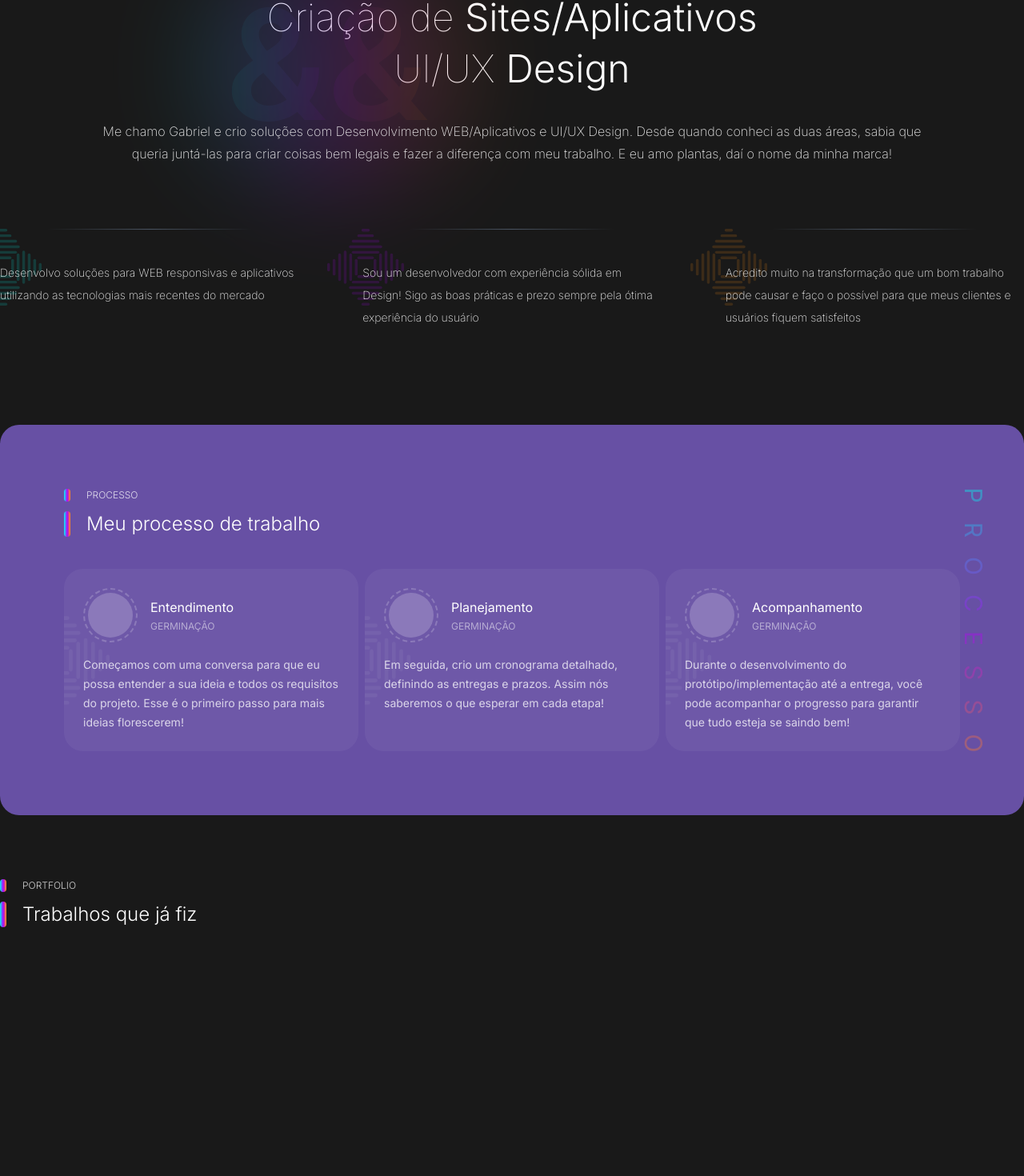
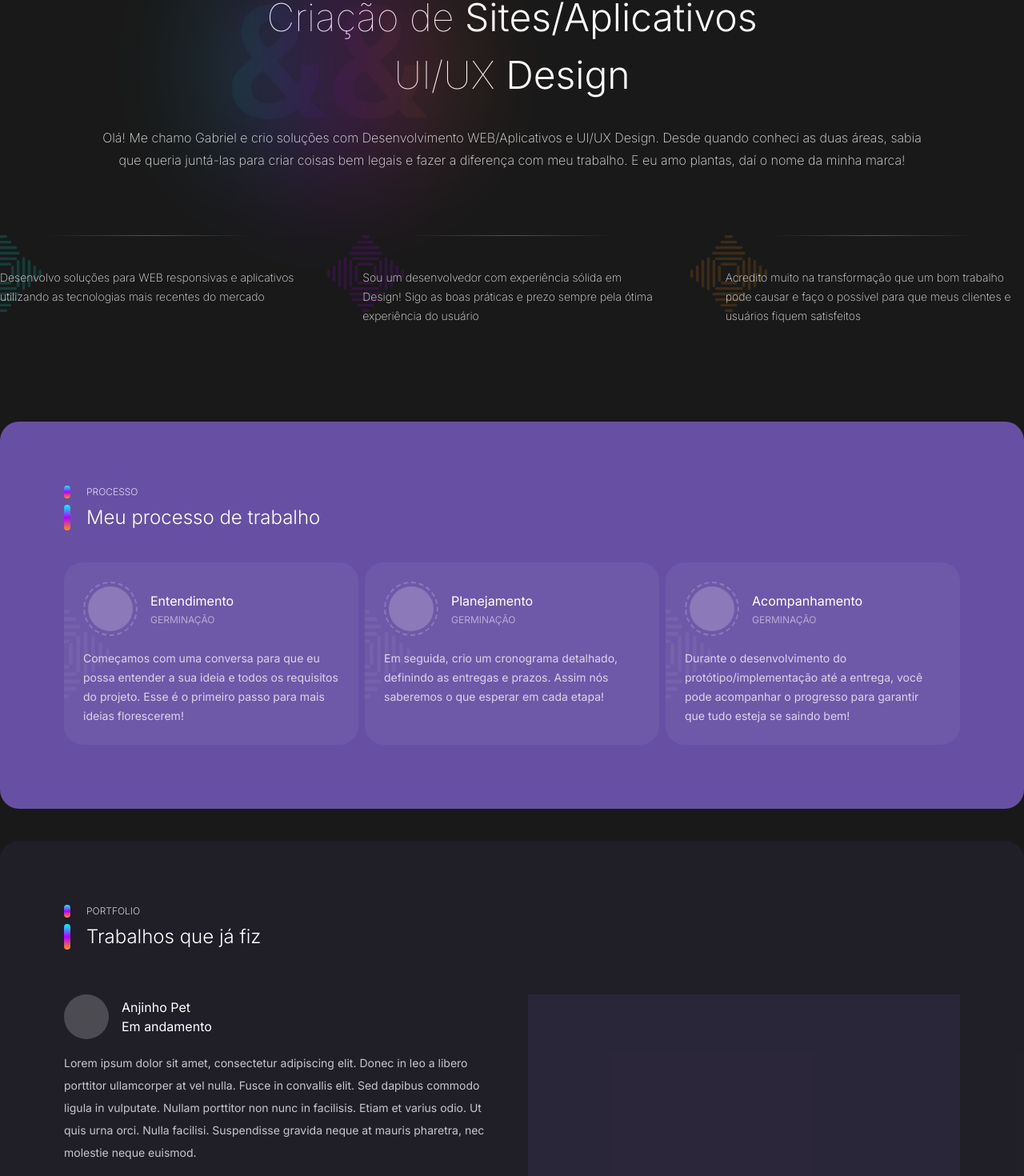
Before and after one commit to poesiabinaria/florar-tech, a React (Create React App) app: page / in a window 1280 px wide. Shown: the part 209-1679 px from the top of the page at 80% size. Before the commit the page ends 1408 px from the top, so only its background shows below. Built offline with nearby package versions, Linux system fonts and the light colour scheme.

Commit message:
refactor and add portfolio section

```diff
--- a/src/App.js
+++ b/src/App.js
@@ -1,6 +1,7 @@
 import "./App.css";
 import FeatureCard from "./components/FeatureCard";
-import Subtitle from "./components/Subtitle";
+import SectionTitle from "./components/SectionTitle";
+import Section from "./components/Section";
 import WorkProcessCard from "./components/WorkProcessCard";
 import logo from "./img/logo.svg";
 import { gradientStyle, textGradientStyle } from "./utils/constants";
@@ -9,7 +10,7 @@ const App = () => {
   return (
     <div>
       <header className="px-2 py-10">
-        <nav className="container mx-auto flex items-center justify-between text-white">
+        <nav className="container mx-auto flex items-center justify-between">
           <ul className="flex items-center gap-16 uppercase font-extgralight text-xs basis-1/3">
             <li className="opacity-60 hover:opacity-100">Processo</li>
             <li className="opacity-60 hover:opacity-100">Portfolio</li>
@@ -28,7 +29,7 @@ const App = () => {
         </nav>
       </header>
 
-      <div id="hero" className="text-white py-20">
+      <div id="hero" className="py-20">
         <div
           id="action-container"
           className="container mx-auto relative text-center"
@@ -50,16 +51,17 @@ const App = () => {
             <span>
               Criação de <span className="font-light">Sites/Aplicativos</span>
             </span>
-            <span className="block mt-4">
+            <span className="block mt-6">
               UI/UX <span className="font-light">Design</span>
             </span>
           </h1>
 
           <p className="font-extralight opacity-90 max-w-screen-lg leading-7 mx-auto">
-            Me chamo Gabriel e crio soluções com Desenvolvimento WEB/Aplicativos
-            e UI/UX Design. Desde quando conheci as duas áreas, sabia que queria
-            juntá-las para criar coisas bem legais e fazer a diferença com meu
-            trabalho. E eu amo plantas, daí o nome da minha marca!
+            Olá! Me chamo Gabriel e crio soluções com Desenvolvimento
+            WEB/Aplicativos e UI/UX Design. Desde quando conheci as duas áreas,
+            sabia que queria juntá-las para criar coisas bem legais e fazer a
+            diferença com meu trabalho. E eu amo plantas, daí o nome da minha
+            marca!
           </p>
         </div>
 
@@ -84,18 +86,12 @@ const App = () => {
         </div>
       </div>
 
-      <div
-        id="work-process"
-        className="container mx-auto relative bg-violet text-white px-20 py-20 mt-10 mb-20 rounded-3xl"
+      <Section
+        id="work-process-section"
+        badge="Processo"
+        title="Meu processo de trabalho"
+        theme="light"
       >
-        <div
-          className={`absolute -right-[9%] bottom-[44%] rotate-90 uppercase text-3xl text-center font-bold tracking-[1.5rem] opacity-40 ${textGradientStyle}`}
-        >
-          Processo
-        </div>
-        <div>
-          <Subtitle badge="Processo" subtitle="Meu processo de trabalho" />
-
         <div className="grid grid-cols-3 gap-2">
           <WorkProcessCard
             icon=""
@@ -118,12 +114,50 @@ const App = () => {
             content="Durante o desenvolvimento do protótipo/implementação até a entrega, você pode acompanhar o progresso para garantir que tudo esteja se saindo bem!"
           />
         </div>
+      </Section>
+
+      <Section
+        id="portfolio-section"
+        badge="Portfolio"
+        title="Trabalhos que já fiz"
+        theme="dark"
+      >
+        <div className="grid grid-cols-2 gap-10 mt-14">
+          <div>
+            <div id="header" className="flex items-center mb-4">
+              <div className="rounded-full bg-white/20 w-14 h-14 mr-4"></div>
+              <div>
+                <div>Anjinho Pet</div>
+                <div>Em andamento</div>
               </div>
             </div>
 
-      <div id="portfolio" className="container mx-auto">
-        <Subtitle badge="Portfolio" subtitle="Trabalhos que já fiz" />
+            <div id="body">
+              <div className="description leading-7 text-sm text-white/75">
+                Lorem ipsum dolor sit amet, consectetur adipiscing elit. Donec
+                in leo a libero porttitor ullamcorper at vel nulla. Fusce in
+                convallis elit. Sed dapibus commodo ligula in vulputate. Nullam
+                porttitor non nunc in facilisis. Etiam et varius odio. Ut quis
+                urna orci. Nulla facilisi. Suspendisse gravida neque at mauris
+                pharetra, nec molestie neque euismod.
               </div>
+
+              <div className="technologies mt-10">
+                <div className="mb-4">Tecnologias utilizadas</div>
+
+                <div>
+                  <div className="item-tech flex items-center">
+                    <div className="rounded-full bg-white/20 w-10 h-10 mr-4"></div>
+                    <div>React Native</div>
+                  </div>
+                </div>
+              </div>
+            </div>
+          </div>
+
+          <div className="bg-violet/15"></div>
+        </div>
+      </Section>
     </div>
   );
 };
--- a/src/components/FeatureCard.js
+++ b/src/components/FeatureCard.js
@@ -32,7 +32,7 @@ const FeatureCard = ({ iconColor, content }) => {
       <div className="absolute top-0 -left-11">
         <img className="opacity-15 w-24" src={icon}></img>
       </div>
-      <div className="font-extralight text-sm leading-7 opacity-90 mt-2">
+      <div className="font-extralight text-sm leading-6 opacity-90 mt-2">
         {content}
       </div>
     </div>
--- /dev/null
+++ b/src/components/Section.js
@@ -0,0 +1,25 @@
+import { textGradientStyle } from "../utils/constants";
+import SectionTitle from "./SectionTitle";
+
+const Section = ({ id, badge, title, theme, children }) => {
+  const background = theme === "light" ? "bg-violet" : "bg-violet/10";
+
+  return (
+    <section
+      id={id}
+      className={`container mx-auto relative px-20 py-20 my-10 rounded-3xl ${background}`}
+    >
+      {/* <div
+        className={`absolute -right-[9%] bottom-[44%] rotate-90 uppercase text-3xl text-center font-bold tracking-[1.5rem] opacity-40 ${textGradientStyle}`}
+      >
+        {badge}
+      </div> */}
+      <div>
+        <SectionTitle badge={badge} title={title} />
+        {children}
+      </div>
+    </section>
+  );
+};
+
+export default Section;
--- /dev/null
+++ b/src/components/SectionTitle.js
@@ -0,0 +1,21 @@
+import { gradientStyle } from "../utils/constants";
+
+const SectionTitle = ({ badge, title }) => {
+  const gradientBorderStyle = `absolute top-0 h-full w-2 rounded-xl bg-gradient-to-t ${gradientStyle}`;
+
+  return (
+    <div className="mb-10 font-light">
+      <div className="relative">
+        <div className={gradientBorderStyle} />
+        <div className="text-xs text-white/80 uppercase mb-2 ml-7">{badge}</div>
+      </div>
+
+      <div className="relative">
+        <div className={gradientBorderStyle} />
+        <h2 className="text-2xl ml-7">{title}</h2>
+      </div>
+    </div>
+  );
+};
+
+export default SectionTitle;
--- a/src/components/Subtitle.js
+++ /dev/null
@@ -1,23 +0,0 @@
-import { gradientStyle } from "../utils/constants";
-
-const Subtitle = ({ badge, subtitle }) => {
-  return (
-    <div className="mb-10 font-light">
-      <div className="relative">
-        <div
-          className={`absolute top-0 h-full w-2 rounded-xl bg-gradient-to-b ${gradientStyle}`}
-        />
-        <div className="text-xs text-white/80 uppercase mb-3 ml-7">{badge}</div>
-      </div>
-
-      <div className="relative">
-        <div
-          className={`absolute top-0 h-full w-2 rounded-xl bg-gradient-to-b ${gradientStyle}`}
-        />
-        <h2 className="text-2xl ml-7"> {subtitle}</h2>
-      </div>
-    </div>
-  );
-};
-
-export default Subtitle;
```
Also changed, not shown: src/img/logo.svg. Lines whose indentation alone changed are shown as unchanged.
